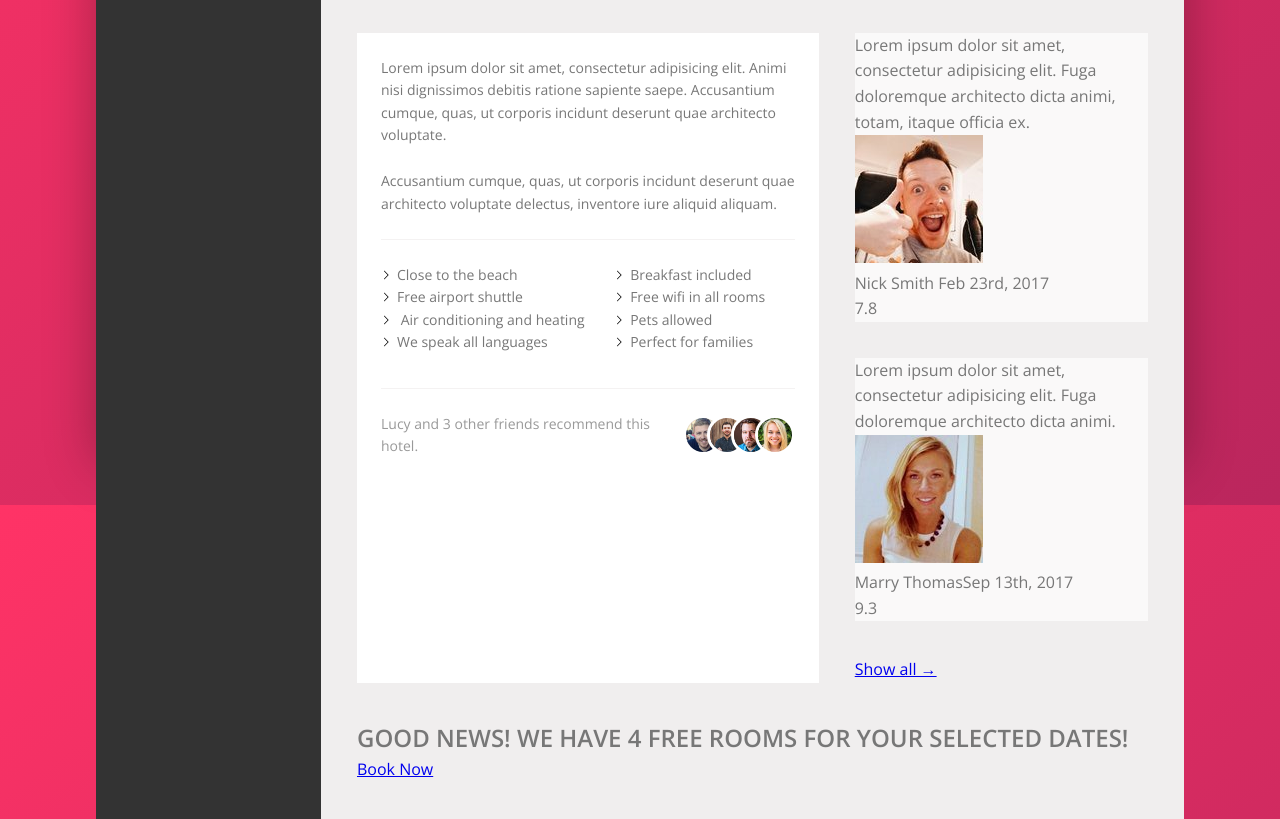
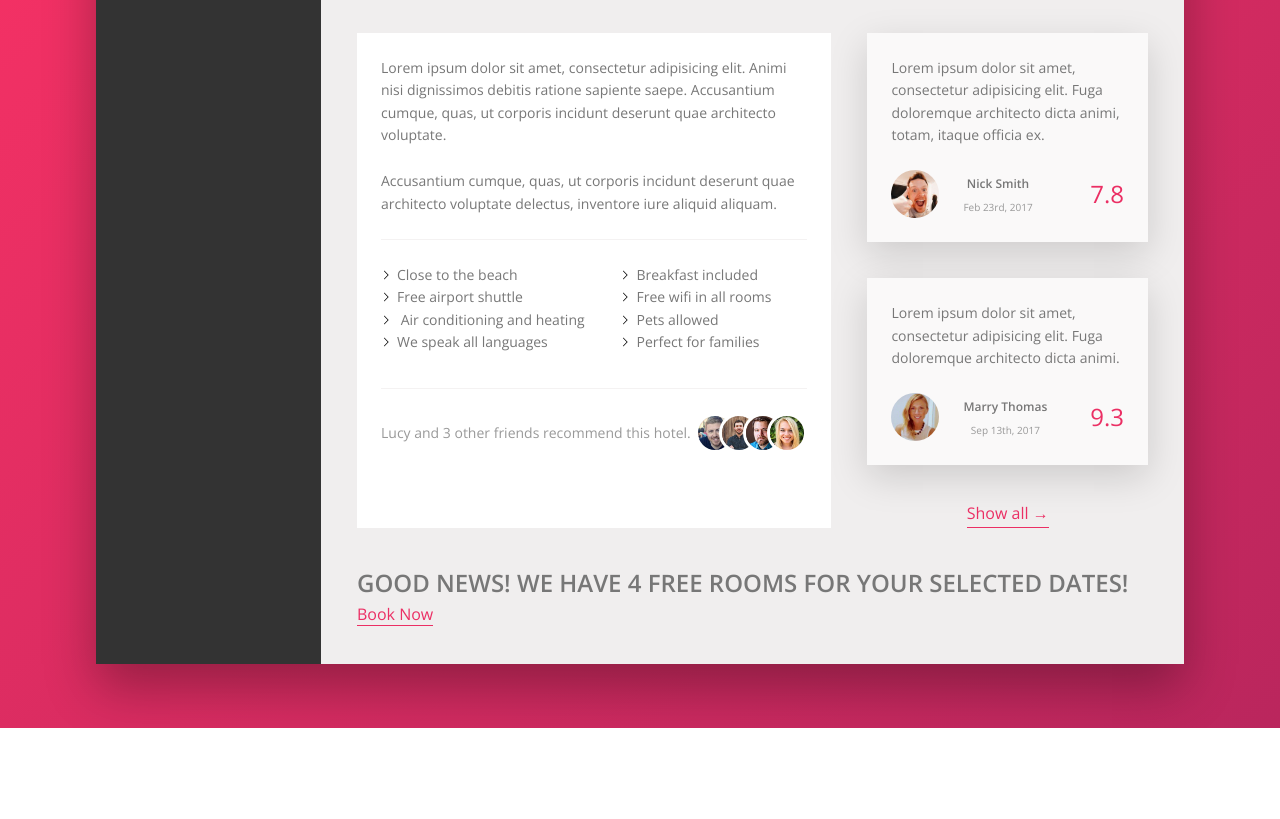
Before and after one commit to mostafaei2002/trillo, a website: page index.html in a window 1280 px wide. Shown: the part 423-1242 px from the top of the page. After the commit the page ends 1151 px from the top, so only its background shows below. Drawn offline with nearby package versions, Linux system fonts and the light colour scheme.

Commit message:
finish reviews section

```diff
--- a/index.html
+++ b/index.html
@@ -149,9 +149,7 @@
                   <svg class="overview__icon-star">
                     <use xlink:href="img/sprite.svg#icon-location-pin"></use>
                   </svg>
-                  <a href="#" class="overview__location-link"
-                    >Albufeira, Portugal</a
-                  >
+                  <a href="#" class="btn btn--sm">Albufeira, Portugal</a>
                 </div>
 
                 <div class="overview__rating">
@@ -225,48 +223,48 @@
                   </div>
                 </div>
                 <div class="details__reviews">
-                  <div class="review">
+                  <figure class="review">
                     <blockquote class="review__text">
                       Lorem ipsum dolor sit amet, consectetur adipisicing elit.
                       Fuga doloremque architecto dicta animi, totam, itaque
                       officia ex.
                     </blockquote>
 
-                    <div class="review-details">
+                    <figcaption class="review__details">
                       <img
                         src="img/user-1.jpg"
                         alt="user photo"
                         class="review__img"
                       />
-                      <div class="flex-item">
+                      <div class="review__user-box">
                         <span class="review__user">Nick Smith</span>
-                        <span class="review__dates">Feb 23rd, 2017</span>
+                        <span class="review__date">Feb 23rd, 2017</span>
                       </div>
                       <span class="review__score">7.8</span>
-                    </div>
-                  </div>
+                    </figcaption>
+                  </figure>
 
-                  <div class="review">
+                  <figure class="review">
                     <blockquote class="review__text">
                       Lorem ipsum dolor sit amet, consectetur adipisicing elit.
                       Fuga doloremque architecto dicta animi.
                     </blockquote>
 
-                    <div class="review-details">
+                    <figcaption class="review__details">
                       <img
                         src="img/user-2.jpg"
                         alt="user photo"
                         class="review__img"
                       />
-                      <div class="flex-group">
+                      <div class="review__user-box">
                         <span class="review__user">Marry Thomas</span>
-                        <span class="review__dates">Sep 13th, 2017</span>
+                        <span class="review__date">Sep 13th, 2017</span>
                       </div>
                       <span class="review__score">9.3</span>
-                    </div>
-                  </div>
+                    </figcaption>
+                  </figure>
 
-                  <a href="#" class="review__show-all">Show all &rarr;</a>
+                  <a href="#" class="btn btn--md">Show all &rarr;</a>
                 </div>
               </div>
               <div class="hotel__cta">
@@ -274,7 +272,7 @@
                   GOOD NEWS! WE HAVE 4 FREE ROOMS FOR YOUR SELECTED DATES!
                 </h2>
 
-                <a href="btn-cta">Book Now</a>
+                <a class="btn" href="#">Book Now</a>
               </div>
             </div>
           </article>
--- a/sass/abstracts/_variables.scss
+++ b/sass/abstracts/_variables.scss
@@ -12,6 +12,7 @@ $color-gray-dark-2: #777;
 $color-gray-dark-3: #999;
 
 $color-white: #fff;
+$color-black: #000;
 
 // Header
 $header-icon-size: 2rem;
--- /dev/null
+++ b/sass/components/_btn.scss
@@ -0,0 +1,26 @@
+.btn {
+  text-decoration: none;
+  text-align: center;
+  align-self: center;
+
+  &:link,
+  &:visited {
+    color: $color-primary;
+    border-bottom: 1px solid $color-primary;
+    transition: all 0.3s;
+  }
+
+  &:hover,
+  &:active {
+    color: $color-gray-dark-1;
+    border-bottom: 1px solid $color-gray-dark-1;
+  }
+
+  &--sm {
+    font-size: 1.2rem;
+  }
+
+  &--md {
+    font-size: 1.6rem;
+  }
+}
--- a/sass/components/_details.scss
+++ b/sass/components/_details.scss
@@ -73,3 +73,57 @@
     }
   }
 }
+
+.review {
+  padding: 2.4rem;
+  box-shadow: 0 1.2rem 3.6rem rgba($color-black, 0.15);
+
+  &__text {
+    font-size: 1.4rem;
+    margin-bottom: 2.4rem;
+  }
+
+  &__details {
+    display: flex;
+    align-items: center;
+    gap: 2.4rem;
+  }
+
+  &__img {
+    max-height: 4.8rem;
+    border-radius: 50%;
+  }
+
+  &__user-box {
+    display: flex;
+    flex-direction: column;
+    align-items: center;
+    gap: 0.6rem;
+  }
+
+  &__user {
+    font-size: 1.2rem;
+    font-weight: 700;
+  }
+
+  &__date {
+    font-size: 1rem;
+    color: $color-gray-dark-3;
+  }
+
+  &__score {
+    margin-left: auto;
+    font-size: 2.4rem;
+    font-weight: 300;
+    color: $color-primary;
+  }
+
+  &__show-all {
+    text-align: center;
+
+    &:link,
+    &:visited {
+      text-decoration: none;
+    }
+  }
+}
--- a/sass/components/_overview.scss
+++ b/sass/components/_overview.scss
@@ -22,23 +22,6 @@
     display: flex;
     align-items: center;
     gap: 0.5rem;
-
-    &-link {
-      text-decoration: none;
-      &:link,
-      &:visited {
-        color: $color-primary;
-        font-size: 1.2rem;
-        border-bottom: 1px solid $color-primary;
-        transition: all 0.3s;
-      }
-
-      &:hover,
-      &:active {
-        color: $color-gray-dark-1;
-        border-bottom: 1px solid $color-gray-dark-1;
-      }
-    }
   }
 
   &__rating {
--- a/sass/layout/_layout.scss
+++ b/sass/layout/_layout.scss
@@ -5,7 +5,7 @@
   box-shadow: 0 2.4rem 4.8rem rgba(#000, 0.3);
 
   // Development Style
-  height: 100vh;
+  // height: 100vh;
 }
 
 .hotel-content {
--- a/sass/main.scss
+++ b/sass/main.scss
@@ -10,6 +10,7 @@
 @import "base/utilities";
 
 // Components
+@import "components/btn";
 @import "components/details";
 @import "components/search";
 @import "components/user-nav";
```
Also changed, not shown: css/style.css.
